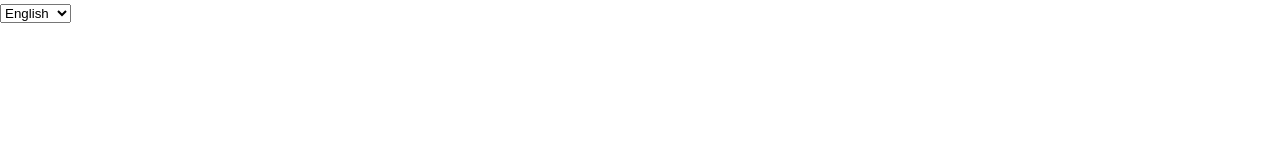
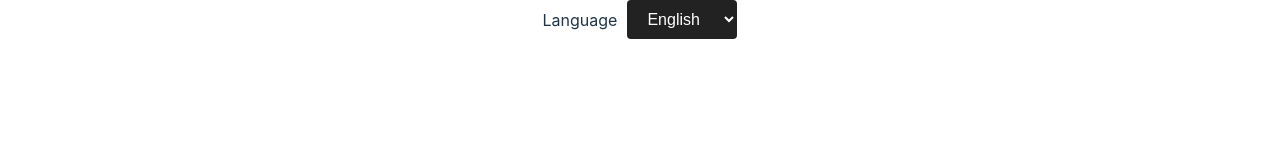
Before and after one commit to oleksandrbezditny/donate-telegram-webapp, a React (Vite) app: page / in a window 1280 px wide. Shown: the top 150 px of the page. Built offline with nearby package versions, Linux system fonts and the light colour scheme.

Commit message:
Language selector styles

```diff
--- /dev/null
+++ b/src/components/LanguageSelector/LanguageSelector.module.scss
@@ -0,0 +1,29 @@
+.container {
+  display: flex;
+  align-items: center;
+  justify-content: center;
+}
+
+.darkDropdown {
+  margin-left: 10px;
+  background-color: #222;
+  color: #fff;
+  border: none;
+  padding: 10px 16px;
+  border-radius: 4px;
+  font-size: 16px;
+  cursor: pointer;
+
+  &:hover {
+    background-color: #333;
+  }
+
+  & option {
+    background-color: #222;
+    color: #fff;
+  }
+
+  & option:hover {
+    background-color: #444;
+  }
+}
--- a/src/components/LanguageSelector/LanguageSelector.tsx
+++ b/src/components/LanguageSelector/LanguageSelector.tsx
@@ -1,6 +1,7 @@
 import React, { useContext } from 'react';
 import { LanguageContext } from '../../i18n';
 import { LanguageCode } from '../../i18n';
+import styles from './LanguageSelector.module.scss';
 
 export const LanguageSelector: React.FC = () => {
   const context = useContext(LanguageContext);
@@ -16,9 +17,16 @@ export const LanguageSelector: React.FC = () => {
   }
 
   return (
-    <select value={language.code} onChange={(e) => selectLanguage(e.target.value as LanguageCode)}>
-      <option value="en">English</option>
-      <option value="ru">Russian</option>
-    </select>
+    <div className={styles.container}>
+      <div>Language</div>
+      <select
+        className={styles.darkDropdown}
+        value={language.code}
+        onChange={(e) => selectLanguage(e.target.value as LanguageCode)}
+      >
+        <option value="en">English</option>
+        <option value="ru">Russian</option>
+      </select>
+    </div>
   );
 };
```
